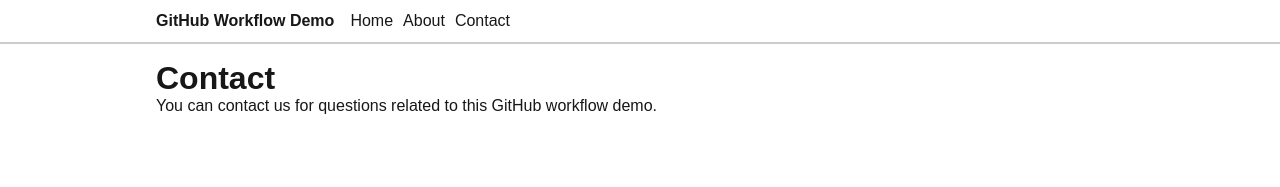
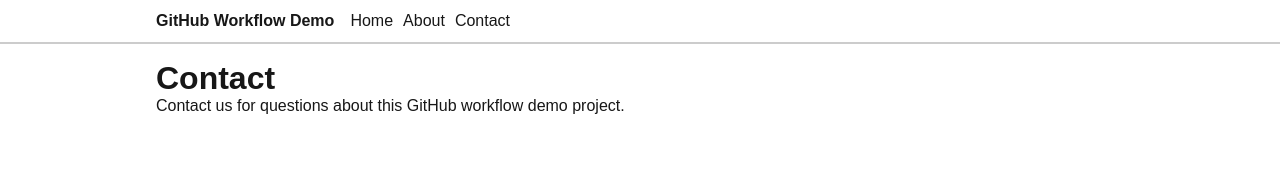
Before and after one commit to rafail3/github-workflow-nextjs, a Next.js app: page /contact in a window 1280 px wide. Shown: the top 187 px of the page. Built offline with nearby package versions, Linux system fonts and the light colour scheme.

Commit message:
fix: improve contact page layout

```diff
--- a/src/app/contact/page.tsx
+++ b/src/app/contact/page.tsx
@@ -1,8 +1,8 @@
-export default function Contact() {
-    return (
-        <main className="container" style={{ paddingTop: 16, paddingBottom: 16 }}>
-            <h1>Contact</h1>
-            <p>You can contact us for questions related to this GitHub workflow demo.</p>
-        </main>
-    );
+export default function ContactPage() {
+  return (
+    <main className="container page-section">
+      <h1>Contact</h1>
+      <p>Contact us for questions about this GitHub workflow demo project.</p>
+    </main>
+  );
 }
--- a/src/app/globals.css
+++ b/src/app/globals.css
@@ -77,3 +77,8 @@ a {
   background: #f5f5f5;
   border: 1px solid #ccc;
 }
+
+.page-section {
+  padding-top: 16px;
+  padding-bottom: 16px;
+}
```
